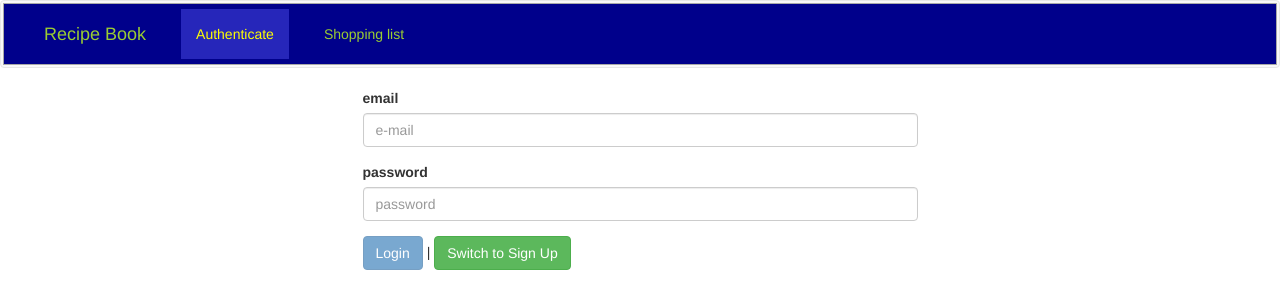
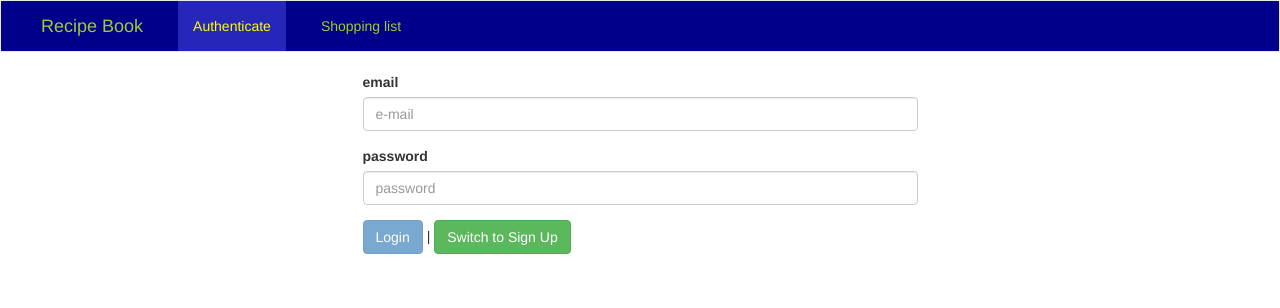
Before and after one commit to dantelerario/angular-cookingapp, an Angular app: page /auth in a window 1280 px wide. Shown: the top 308 px of the page. Built offline with nearby package versions, Linux system fonts and the light colour scheme.

Commit message:
fetch data on auth

```diff
--- a/src/app/auth/auth.service.ts
+++ b/src/app/auth/auth.service.ts
@@ -1,7 +1,7 @@
 import { HttpClient, HttpErrorResponse } from "@angular/common/http";
 import { Injectable } from "@angular/core";
 import { catchError, tap } from "rxjs/operators";
-import { Subject, throwError } from "rxjs";
+import { BehaviorSubject, throwError } from "rxjs";
 
 import { User } from "./user.model";
 
@@ -17,7 +17,7 @@ export interface AuthResponseData {
 
 @Injectable({providedIn: 'root'})
 export class AuthService {
-    user = new Subject<User>();
+    user = new BehaviorSubject<User>(null);
 
     constructor(private http: HttpClient) {}
 
--- a/src/app/header/header.component.scss
+++ b/src/app/header/header.component.scss
@@ -1,11 +1,9 @@
 .container-fluid {
     background-color: darkblue;
-    border: 1px solid darkgrey;
-    margin: 2px;
     color: yellowgreen;
     a {
         color: yellowgreen;
-        margin: 5px 10px;
+        margin: 0 10px;
     }
     a:hover {
         color: yellow;
--- a/src/app/shared/data-storage.service.ts
+++ b/src/app/shared/data-storage.service.ts
@@ -1,14 +1,14 @@
 import { Injectable } from "@angular/core";
-import { HttpClient } from '@angular/common/http';
+import { HttpClient, HttpParams } from '@angular/common/http';
+import { map, tap, take, exhaustMap } from "rxjs/operators";
 
 import { RecipeService } from "../recipes/recipe.service";
 import { Recipe } from "../recipes/recipe.model";
-import { map, tap } from "rxjs/operators";
-import { RecursiveVisitor } from "@angular/compiler";
+import { AuthService } from "../auth/auth.service";
 
 @Injectable({providedIn: 'root'})
 export class DataStorageService {
-    constructor(private http: HttpClient, private recipeService: RecipeService) {}
+    constructor(private http: HttpClient, private recipeService: RecipeService, private authService: AuthService) {}
 
     storeRecipes() {
         const recipes = this.recipeService.getRecipes();
@@ -19,8 +19,17 @@ export class DataStorageService {
     }
 
     fetchRecipes() {
-        return this.http.get<Recipe[]>('https://ng-cooking-recipe-default-rtdb.europe-west1.firebasedatabase.app/recipes.json')
-        .pipe(map(recipes => {
+        return this.authService.user.pipe(
+            take(1),
+            exhaustMap(user => {
+            return this.http
+            .get<Recipe[]>('https://ng-cooking-recipe-default-rtdb.europe-west1.firebasedatabase.app/recipes.json',
+                {
+                    params: new HttpParams().set('auth', user.token)
+                }
+            );
+        }),
+        map(recipes => {
             return recipes.map(recipe => {
                 return {...recipe, ingredients: recipe.ingredients ? recipe.ingredients: []
                 };
```
